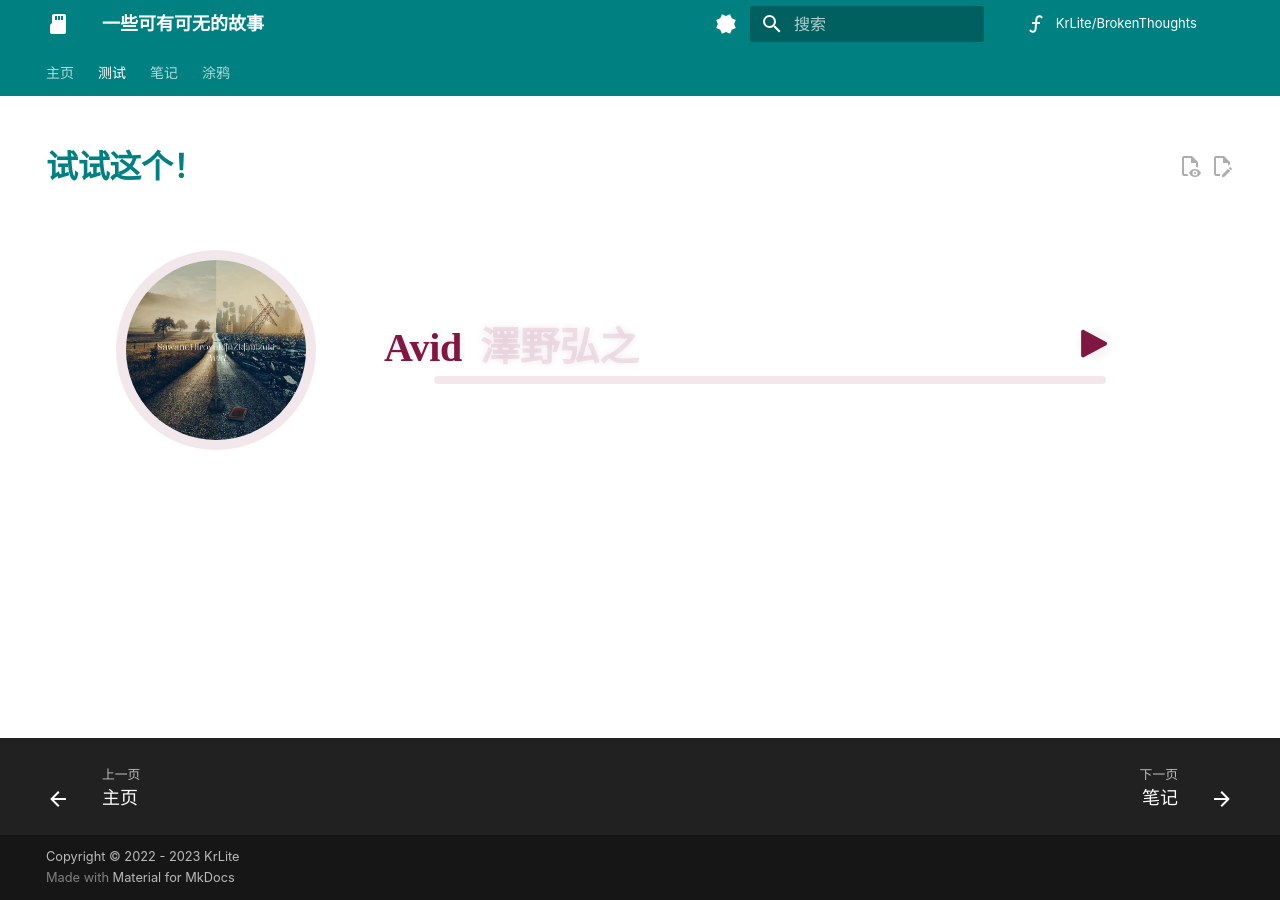
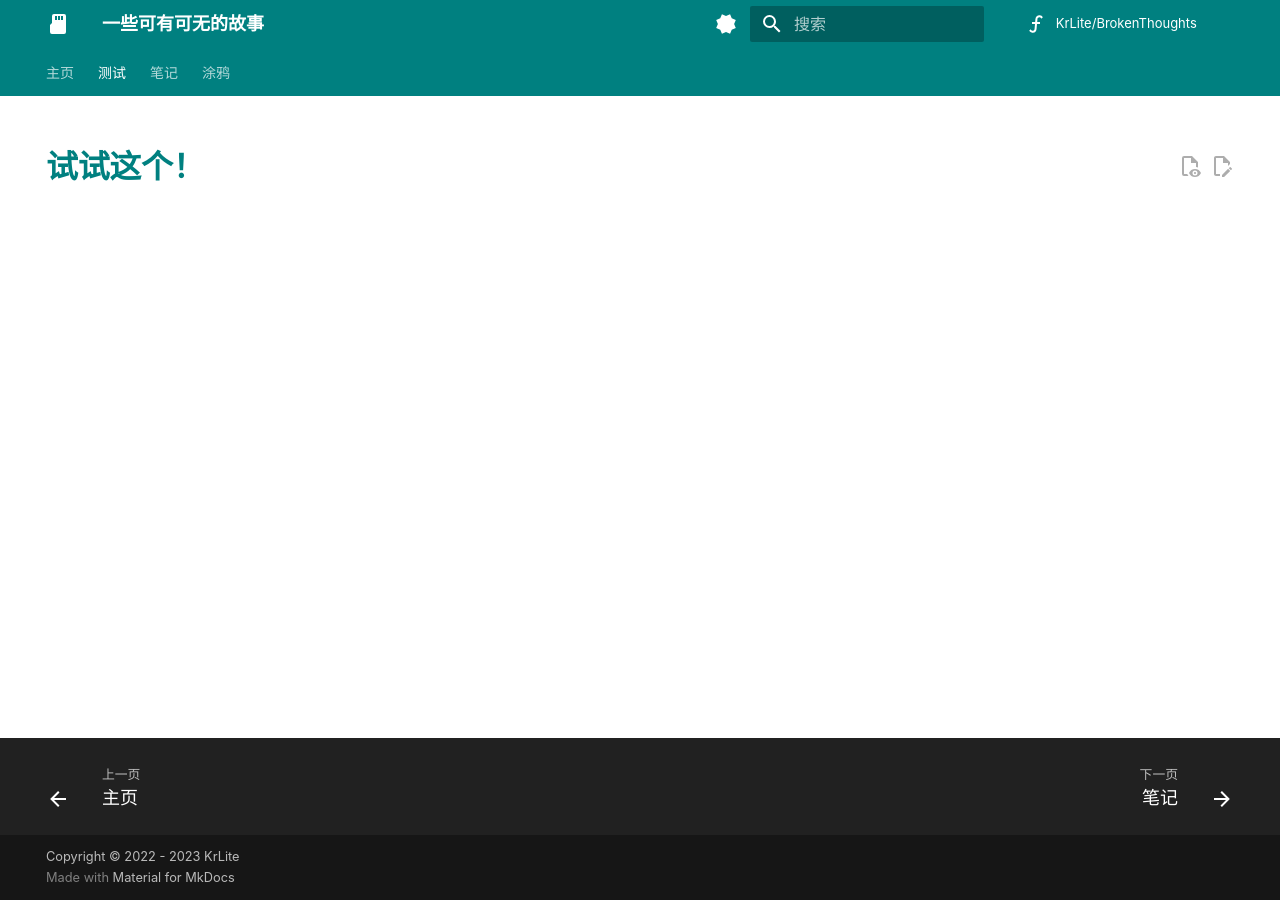
Before and after one commit to KrLite/BrokenThoughts, an MkDocs documentation site: the page built from docs/test.md, in a window 1280 px wide. Built offline with MkDocs 1.6.1 and Material for MkDocs 9.7.7, drawn with Linux system fonts in a browser that asks for light colours; some web fonts are replaced; comment, search, counter and statistics services are not loaded.

Commit message:
why this is not working

```diff
--- a/docs/test.md
+++ b/docs/test.md
@@ -6,38 +6,4 @@ hide:
 
 # 试试这个！
 
-<section class="music-player">
-<audio src="../assets/music/avid/6d9bfe7c4a2e7decbc9e171779b91c5f.mp3" id="audio"></audio>
-<div class="music-player__container-main music-player__padding-around" style="--music-fg-color--light: rgba(128, 23, 66, 1);--music-fg-color--dark: rgba(255, 108, 197, 1);--music-bg-color--light: rgba(128, 23, 66, 0.1);--music-bg-color--dark: rgba(255, 108, 197, 0.1);">
-  <div class="music-player__disk" style="--music-disk-image: url('../assets/music/avid/cover.png');"></div>
-  <div class="music-player__inner-container-main music-player__padding-sides">
-    <div class="music-player__title-container">
-	  <h1>
-	    <span class="music-player__title">Avid</span>
-	    <span class="music-player__artist">澤野弘之</span>
-	  </h1>
-	  <div class="music-player__controls">
-        <button class="music-player-btn__play pause">
-          <span></span>
-          <span></span>
-        </button>
-      </div>
-	</div>
-	<div class="music-player__container">
-	  <span class="music-player__time">
-	    <span class="music-player__volume music-player__shift">
-		  <input type="range" value="0" class="music-player__volume-bar">
-		</span>
-	    <span class="music-player__time-text"></span>
-	  </span>
-	  <div class="music-player__inner-container">
-	    <div class="music-player__slider music-player__shift">
-          <input type="range" value="0" class="music-player__seek-bar">
-        </div>
-	  </div>
-	</div>
-  </div>
-</div>
-</section>
-
 <script src="../javascripts/music_player.js"></script>
```
